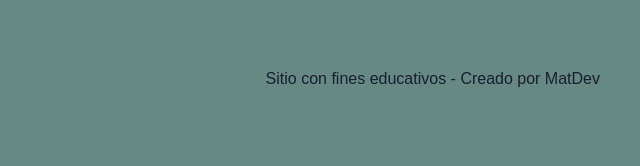
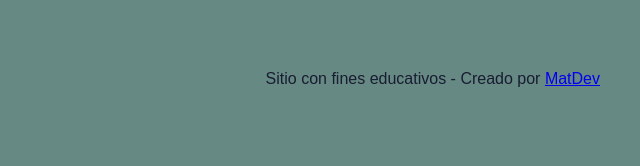
Before and after one commit to MrMat07/Trabajo_Final_HTML_CSS_JS_Avanzado, a plain HTML site: page index.html in a window 1280 px wide. Shown: the part 1446-1612 px from the top of the page, 640-1280 px from the left. Drawn offline with Linux system fonts and the light colour scheme.

Commit message:
Se agrego el enlace a mi landing page

```diff
--- a/index.html
+++ b/index.html
@@ -58,7 +58,7 @@
             </h3>
         </div>
         <div class="footerRight">
-            <p>Sitio con fines educativos - Creado por MatDev</p>
+            <p>Sitio con fines educativos - Creado por <a href="https://mrmat07.github.io/myportfolio/" target="_blank">MatDev</a></p>
         </div>
     </footer>
     <script src="./js/script.js"></script>
```
Also changed, not shown: pages/historia.html (+1 -1 lines), pages/juego.html (+1 -1 lines).
